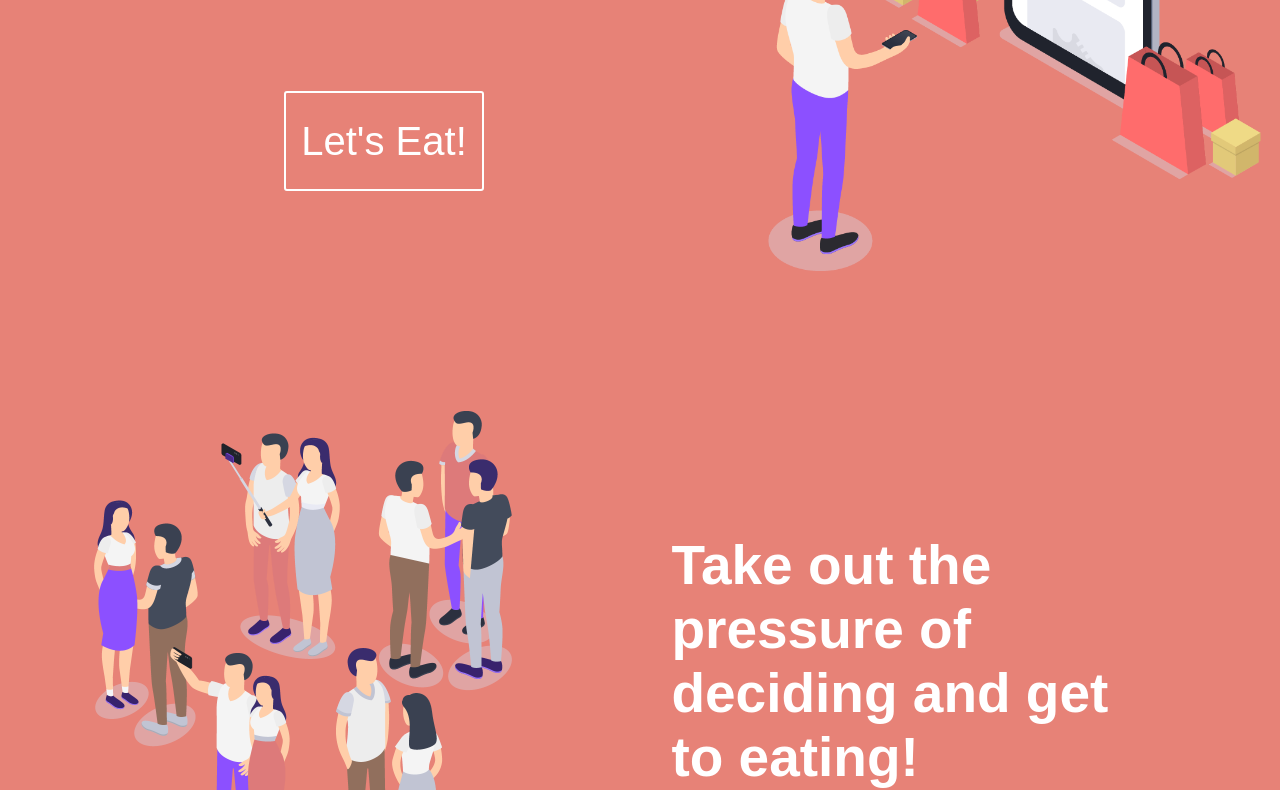
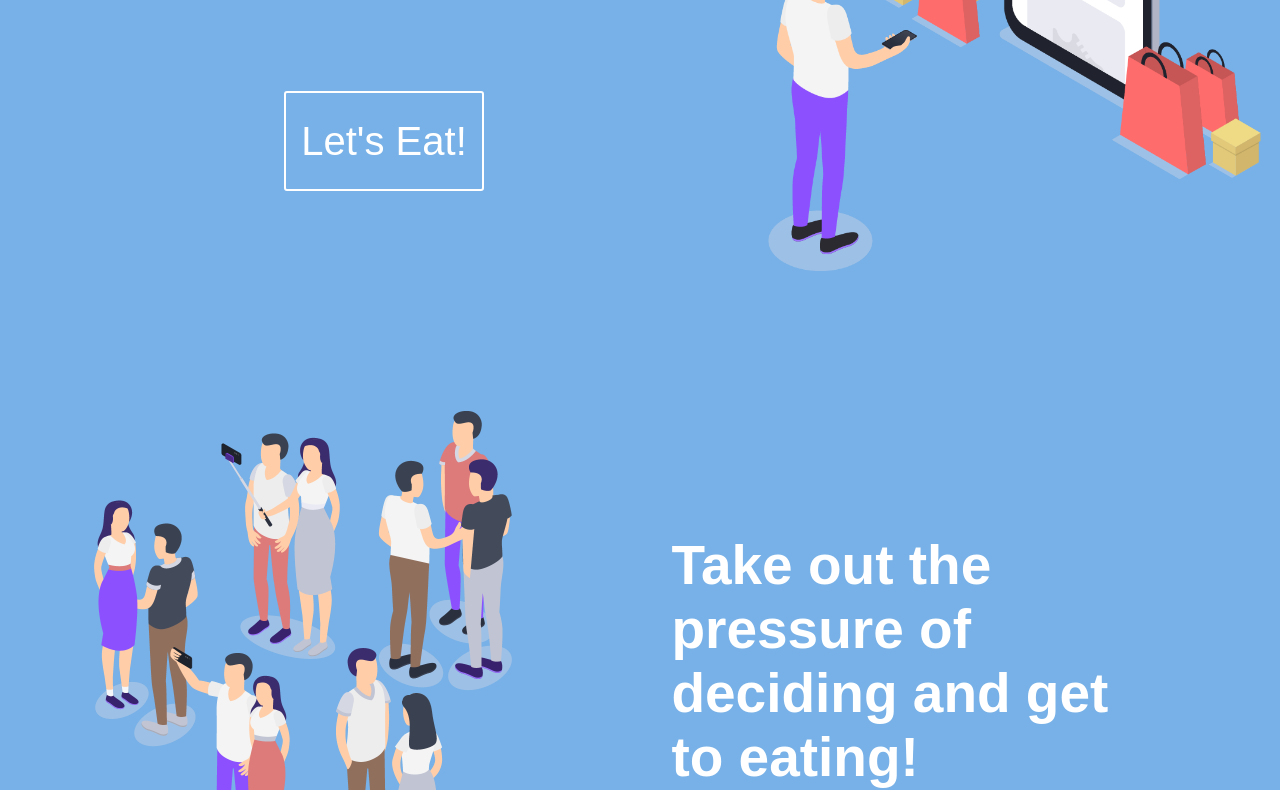
Before and after one commit to robertolozano/RestaurantTinder, a website: page public/html/landing.html in a window 1280 px wide. Shown: the part 446-1236 px from the top of the page. Drawn offline with Linux system fonts and the light colour scheme; no server answers; a web font is replaced by a local one.

Commit message:
undoing the test to see if heroku detects github change

```diff
--- a/public/css/landing.css
+++ b/public/css/landing.css
@@ -1,5 +1,5 @@
 body{
-    background-color: #e78277;
+    background-color: #77B1E7;
     height: 100%;
     width: 100%;
 }
```
